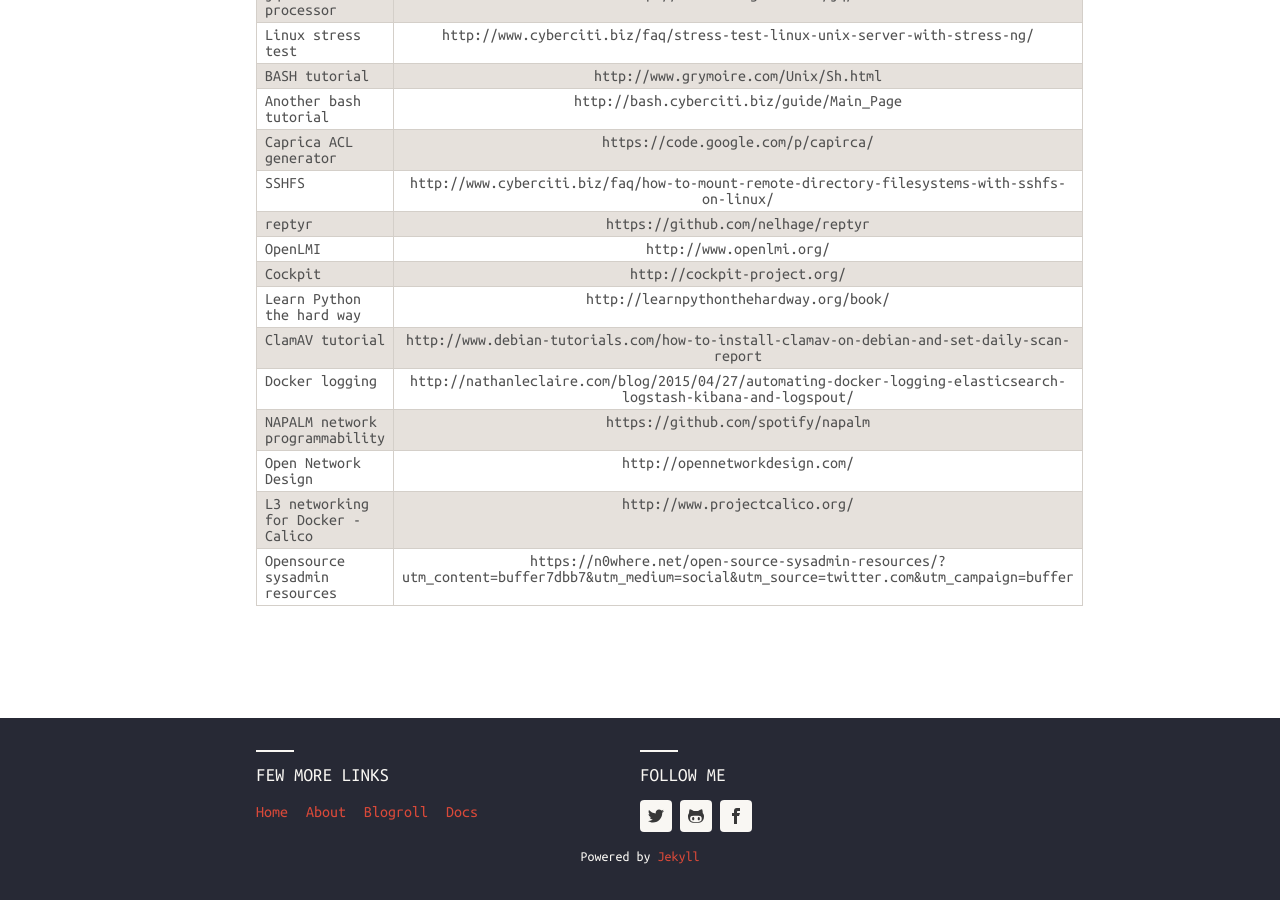
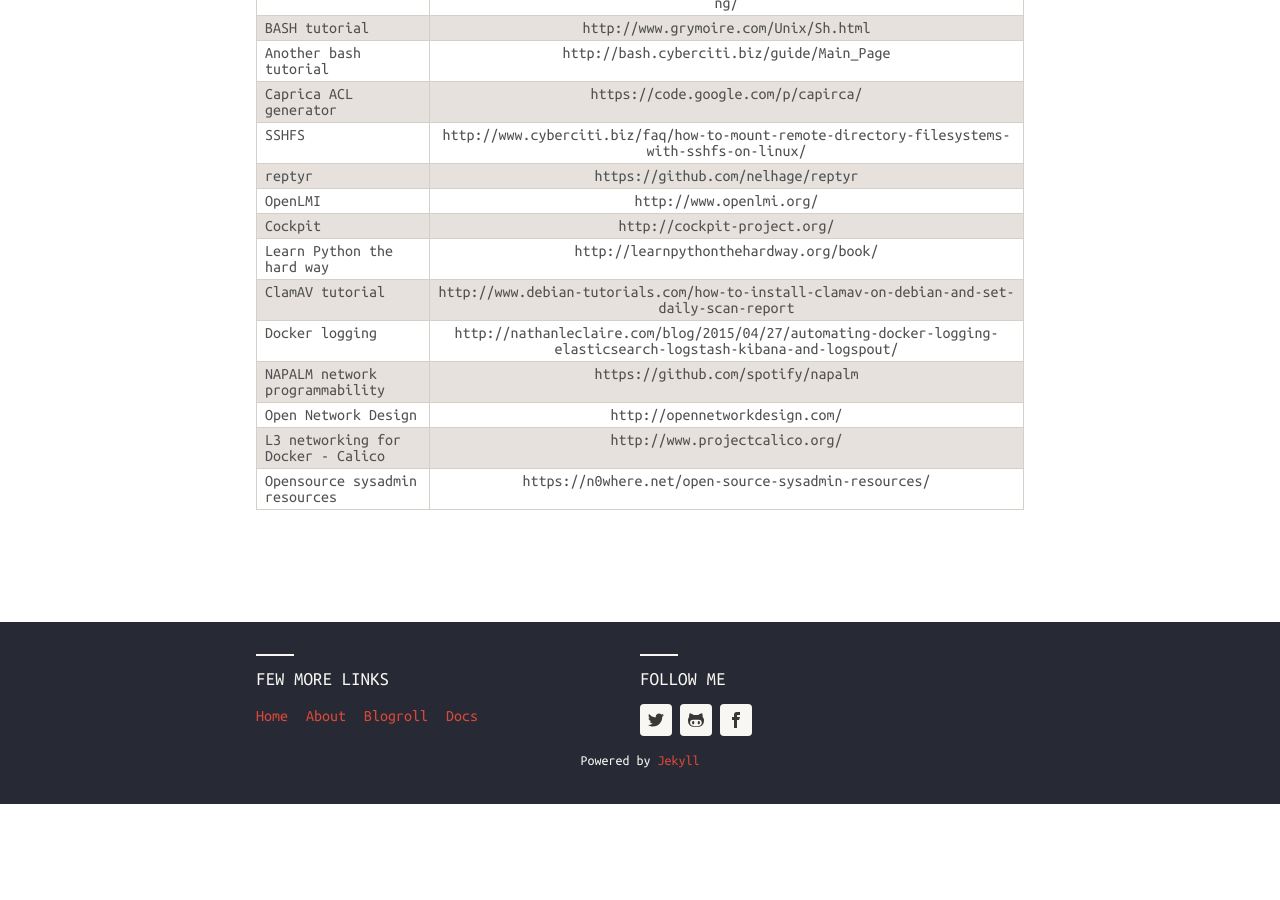
Before and after one commit to mcornea/mcornea.github.io, a Jekyll site: the page built from docs.md, in a window 1280 px wide and 900 px high, scrolled down 978 px. Built offline with Jekyll 4.4.1, drawn with Linux system fonts in a browser that asks for light colours; nearby versions of some CDN libraries; after the commit the page ends 1782 px from its top, so only the background shows below that; some of the changed lines change nothing that is shown.

```diff
--- a/docs.md
+++ b/docs.md
@@ -37,4 +37,4 @@
 |       NAPALM network programmability                      | https://github.com/spotify/napalm                                             |
 |       Open Network Design                                 | http://opennetworkdesign.com/                                                 |
 |       L3 networking for Docker - Calico                   | http://www.projectcalico.org/                                                 |
-|       Opensource sysadmin resources                       | https://n0where.net/open-source-sysadmin-resources/?utm_content=buffer7dbb7&utm_medium=social&utm_source=twitter.com&utm_campaign=buffer |
+|       Opensource sysadmin resources                       | https://n0where.net/open-source-sysadmin-resources/                           |
```
